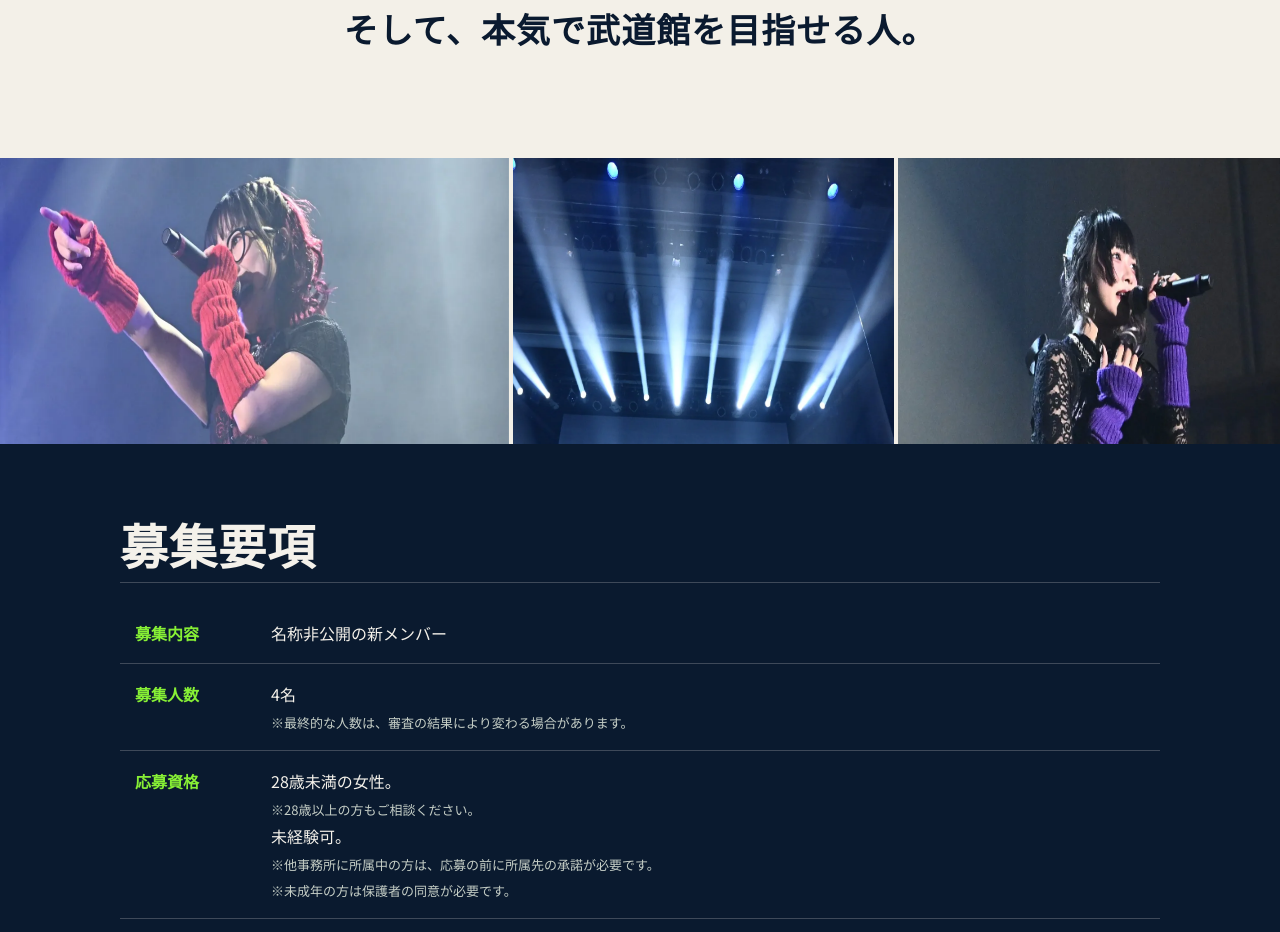
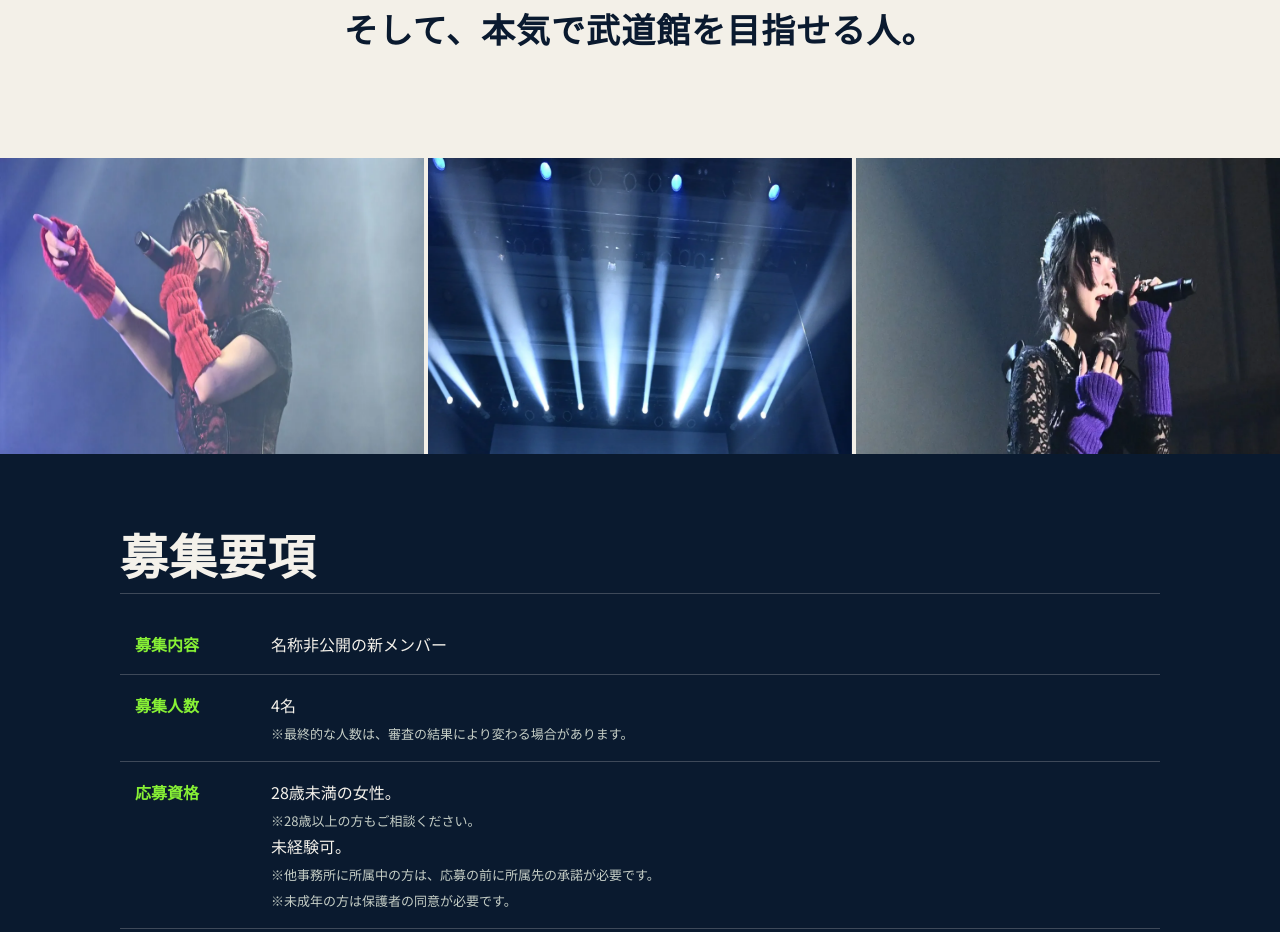
Before and after one commit to eringi-oss/meisho-audition-lp, a plain HTML site: page index.html in a window 1280 px wide. Shown: the part 2831-3763 px from the top of the page. Drawn offline with Linux system fonts and the light colour scheme.

Commit message:
ライブ写真ストリップを元写真の縦横比(10:7)に揃え、PCで横に伸びて見えないよう修正

```diff
--- a/index.html
+++ b/index.html
@@ -129,13 +129,12 @@ p,li,dd,dt{line-height:1.75;text-wrap:wrap;word-break:normal;overflow-wrap:break
 .history li.history-now::before{background:var(--accent);box-shadow:0 0 0 3px rgba(135,240,53,.3)}
 .history li.history-now .h-date{color:var(--green-deep)}
 .history li.history-now .h-body{margin-top:2px;font-family:var(--heading);font-size:18px;font-weight:700;line-height:1.5}
-.photos{display:grid;grid-template-columns:minmax(0,1.2fr) minmax(0,.9fr) minmax(0,.9fr);gap:4px;width:100%;max-width:100%;align-items:stretch}
+.photos{display:grid;grid-template-columns:repeat(3,minmax(0,1fr));gap:4px;width:100%;max-width:100%;align-items:start}
 .photos>*{min-width:0}
-.photos picture{display:block;overflow:clip;position:relative;min-height:0;height:100%}
-.photos picture:first-child{aspect-ratio:16/9;height:auto}
-.photos img{position:absolute;inset:0;width:100%;height:100%;max-width:none;object-fit:cover;object-position:center 26%}
-.photos picture:nth-child(2) img{object-position:center 42%}
-.photos picture:nth-child(3) img{object-position:center 30%}
+.photos picture{display:block;overflow:clip;position:relative;width:100%;height:auto;aspect-ratio:10/7}
+.photos img{position:absolute;inset:0;width:100%;height:100%;max-width:none;object-fit:cover;object-position:center 20%}
+.photos picture:nth-child(2) img{object-position:center center}
+.photos picture:nth-child(3) img{object-position:center 20%}
 .support-grid{list-style:none;margin:0;padding:0;display:grid;grid-template-columns:1fr;gap:0}
 .support-grid li{margin:0;padding:16px 0;border-bottom:1px solid var(--line)}
 .support-grid li:first-child{border-top:1px solid var(--line)}
```
